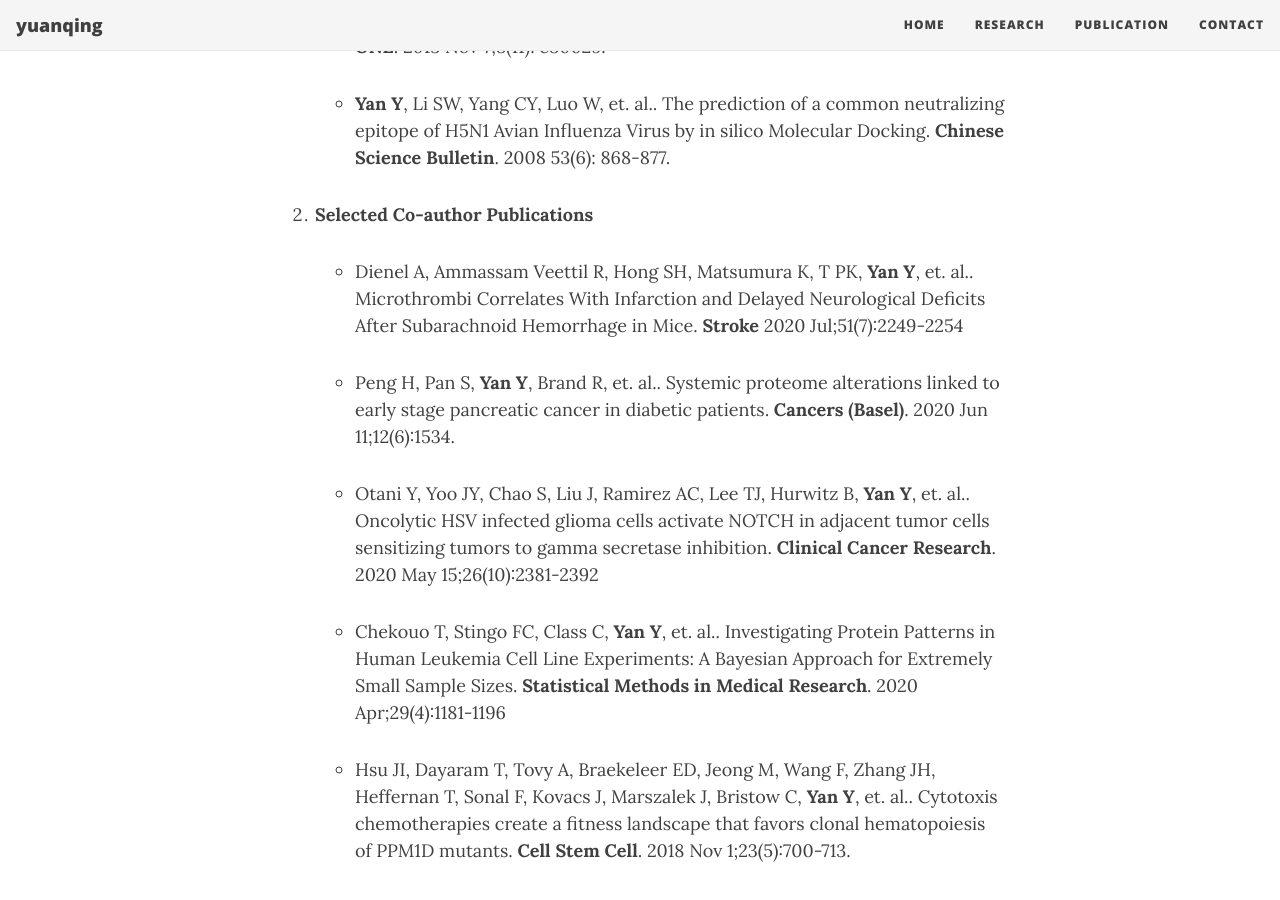
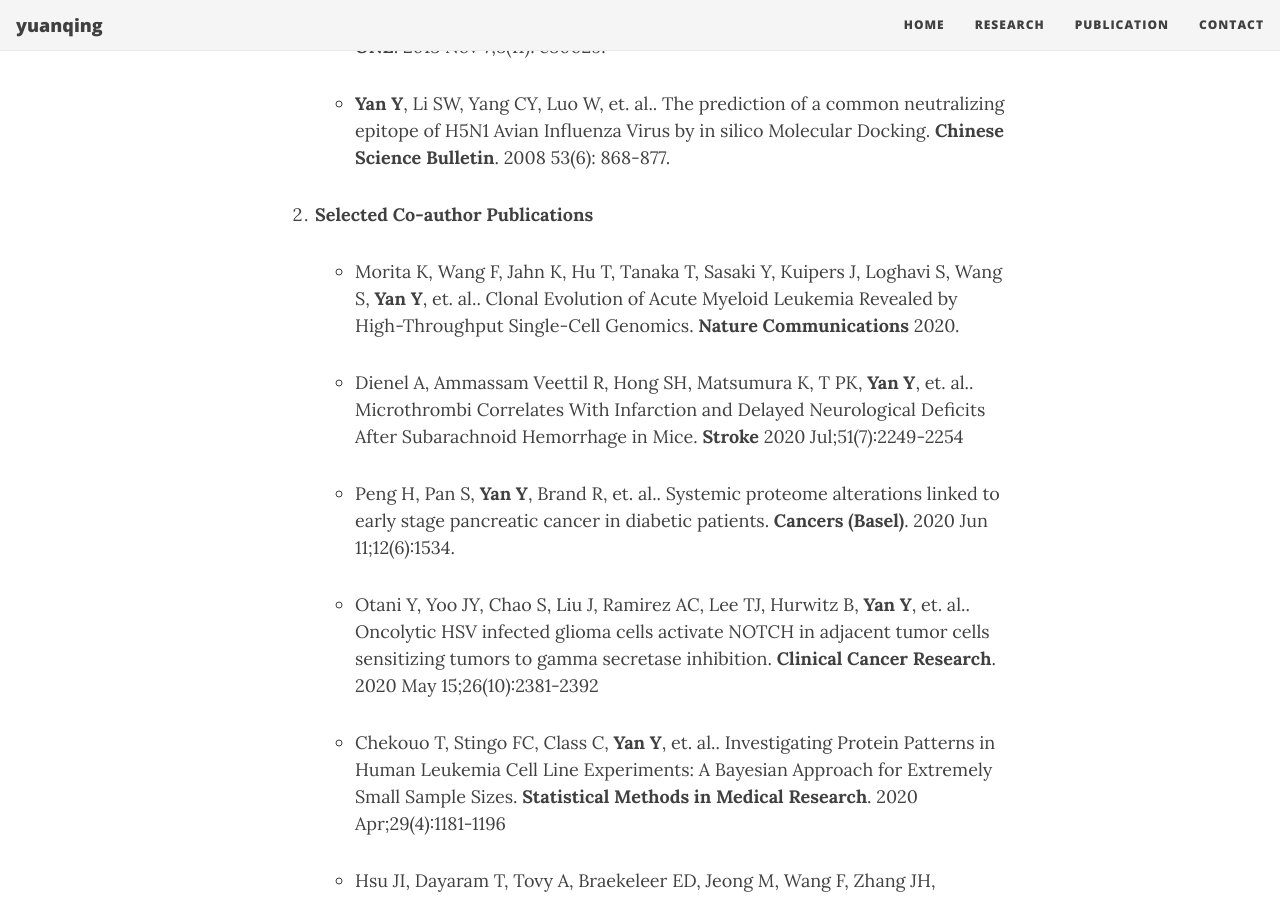
Before and after one commit to yuanqing-yan/Yuanqing, a Jekyll site: the page built from publications.md, in a window 1280 px wide and 900 px high, scrolled down 1318 px. Built offline with Jekyll 4.4.1, drawn with Linux system fonts in a browser that asks for light colours; nearby versions of some CDN libraries.

Commit message:
Add one NC publication

```diff
--- a/publications.md
+++ b/publications.md
@@ -33,6 +33,8 @@ description: Publications
     * **Yan Y**, Li SW, Yang CY, Luo W, et. al.. The prediction of a common neutralizing epitope of H5N1 Avian Influenza Virus by in silico Molecular Docking. **Chinese Science Bulletin**. 2008 53(6): 868-877.
 
 1. **Selected Co-author Publications**
+    * Morita K, Wang F, Jahn K, Hu T, Tanaka T, Sasaki Y, Kuipers J, Loghavi S, Wang S, **Yan Y**, et. al.. Clonal Evolution of Acute Myeloid Leukemia Revealed by High-Throughput Single-Cell Genomics. **Nature Communications** 2020.
+
     * Dienel A, Ammassam Veettil R, Hong SH, Matsumura K, T PK, **Yan Y**, et. al.. Microthrombi Correlates With Infarction and Delayed Neurological Deficits After Subarachnoid Hemorrhage in Mice. **Stroke** 2020 Jul;51(7):2249-2254
 
 	* Peng H, Pan S, **Yan Y**, Brand R, et. al.. Systemic proteome alterations linked to early stage pancreatic cancer in diabetic patients. **Cancers (Basel)**. 2020 Jun 11;12(6):1534.
```
